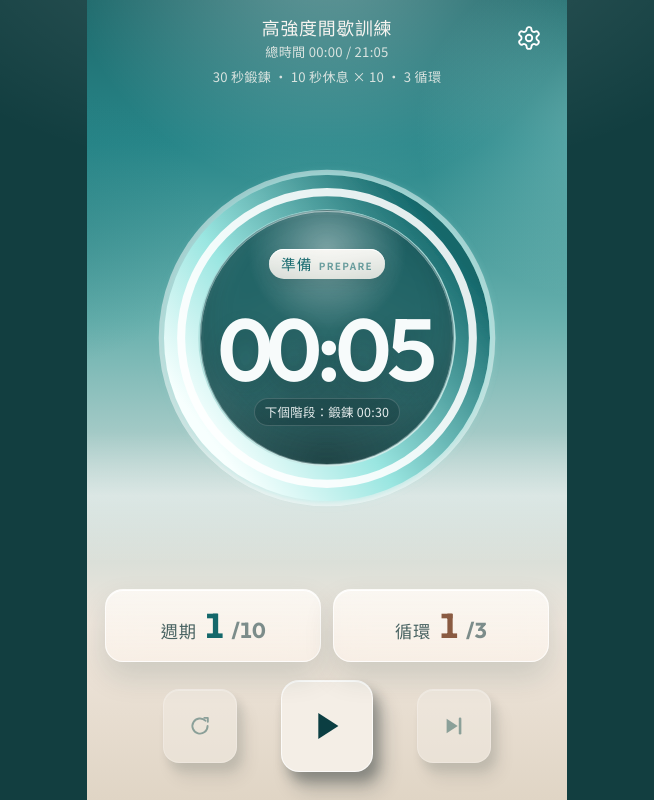
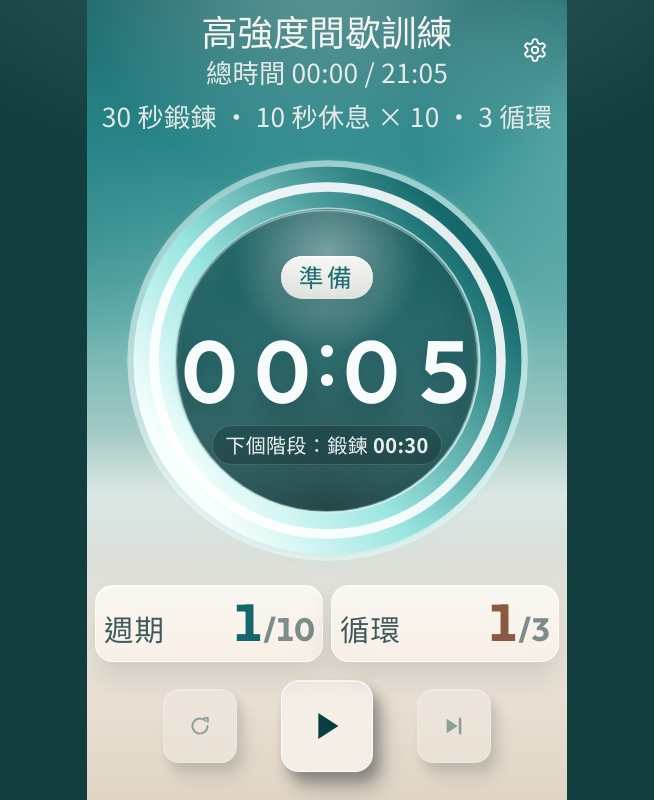
Before and after one commit to eb-barry/HIT-timer, a React (Vite) app: page / in a window 1280 px wide. Shown: the whole page, without its empty margins (313-967 px from the left). Built offline with nearby package versions, Linux system fonts and the light colour scheme.

Commit message:
Center the countdown ring and enlarge the timer type.
Keep the ring on the screen axis, drop the English phase label, open up the clock digits, and scale the header, next-phase chip, and round cards.

Co-authored-by: Barry <eb-barry@users.noreply.github.com>

```diff
--- a/src/components/TimerScreen.tsx
+++ b/src/components/TimerScreen.tsx
@@ -2,7 +2,7 @@ import { useEffect, useState } from "react";
 import { briefSummary, totalDurationSec } from "../timer/plan";
 import { formatClock } from "../timer/format";
 import { selectView, type TimerState } from "../timer/engine";
-import { PHASE_EN, PHASE_LABEL, type TimerConfig } from "../timer/types";
+import { PHASE_LABEL, type TimerConfig } from "../timer/types";
 import { IconGear, IconPause, IconPlay, IconReset, IconSkip } from "./Icons";
 import { Ring } from "./Ring";
 
@@ -72,11 +72,10 @@ export function TimerScreen({
         <Ring phase={view.phase} paused={view.paused} progressRef={progressRef}>
           <div className="phase-pill" data-testid="phase-label" style={{ color: PHASE_INK[view.phase] }}>
             {PHASE_LABEL[view.phase]}
-            <small>{PHASE_EN[view.phase]}</small>
           </div>
           <div className="cue-slot">{caption ? <span className="cue-flash">{caption}</span> : null}</div>
-          <div className="clock" data-testid="timer-clock" key={`${view.phase}-${view.displaySec}`}>
-            {formatClock(view.displaySec)}
+          <div className="clock" data-testid="timer-clock" aria-label={formatClock(view.displaySec)} key={`${view.phase}-${view.displaySec}`}>
+            <ClockFace seconds={view.displaySec} />
           </div>
           <div className="next-chip" data-testid="next-phase">
             {view.paused ? "已暫停" : view.nextText}
@@ -88,15 +87,19 @@ export function TimerScreen({
         <article className="glass stat">
           <p data-testid="round-label">
             <span className="stat-label">週期</span>
-            <strong>{view.round}</strong>
-            <span className="stat-of">/{view.rounds}</span>
+            <span className="stat-nums">
+              <strong>{view.round}</strong>
+              <span className="stat-of">/{view.rounds}</span>
+            </span>
           </p>
         </article>
         <article className="glass stat">
           <p data-testid="cycle-label">
             <span className="stat-label">循環</span>
-            <strong>{view.cycle}</strong>
-            <span className="stat-of">/{view.cycles}</span>
+            <span className="stat-nums">
+              <strong>{view.cycle}</strong>
+              <span className="stat-of">/{view.cycles}</span>
+            </span>
           </p>
         </article>
       </div>
@@ -169,3 +172,18 @@ export function TimerScreen({
     </section>
   );
 }
+
+function ClockFace({ seconds }: { seconds: number }) {
+  const parts = formatClock(seconds).split(":");
+  return parts.map((part, index) => (
+    <span className="clock-group" key={`${part}-${index}`}>
+      {index > 0 ? (
+        <span className="clock-colon" aria-hidden="true">
+          <i />
+          <i />
+        </span>
+      ) : null}
+      <span className="clock-digits">{part}</span>
+    </span>
+  ));
+}
--- a/src/styles.css
+++ b/src/styles.css
@@ -108,10 +108,10 @@ button:disabled { cursor: default; opacity: 0.42; }
 .topbar,
 .editor-bar {
   display: grid;
-  grid-template-columns: 48px 1fr 48px;
+  grid-template-columns: 40px 1fr 40px;
   align-items: center;
-  gap: 8px;
-  padding: calc(14px + env(safe-area-inset-top)) 16px 0;
+  gap: 4px;
+  padding: calc(10px + env(safe-area-inset-top)) 10px 0;
 }
 
 .editor-bar { grid-template-columns: 72px 1fr 72px; }
@@ -129,6 +129,9 @@ button:disabled { cursor: default; opacity: 0.42; }
 }
 
 .titles h1 {
+  font-size: 2.24rem;
+  line-height: 1.15;
+  letter-spacing: 0;
   white-space: nowrap;
   overflow: hidden;
   text-overflow: ellipsis;
@@ -138,14 +141,15 @@ button:disabled { cursor: default; opacity: 0.42; }
 
 .titles p,
 .summary {
-  margin: 2px 0 0;
-  color: rgba(247, 244, 240, 0.84);
-  font-size: 0.82rem;
-  letter-spacing: 0.02em;
+  margin: 4px 0 0;
+  color: rgba(247, 244, 240, 0.9);
+  font-size: 1.64rem;
+  line-height: 1.35;
+  letter-spacing: 0.01em;
 }
 
 .summary {
-  margin: 6px 20px 0;
+  margin: 8px 12px 0;
   text-align: center;
 }
 
@@ -197,17 +201,20 @@ button:disabled { cursor: default; opacity: 0.42; }
 .stage {
   flex: 1;
   min-height: 0;
+  width: 100%;
   display: grid;
   place-items: center;
-  padding: 6px 18px;
+  padding: 4px 0 2px;
+  container-type: size;
 }
 
 .ring {
   position: relative;
-  height: min(100%, 374px);
-  width: auto;
+  width: min(100cqw, 100cqh, 449px);
+  height: min(100cqw, 100cqh, 449px);
   max-width: 100%;
-  aspect-ratio: 1;
+  justify-self: center;
+  align-self: center;
 }
 
 .ring::before {
@@ -228,10 +235,11 @@ button:disabled { cursor: default; opacity: 0.42; }
 .ring-svg {
   position: relative;
   z-index: 1;
+  display: block;
   width: 100%;
   height: 100%;
   transform: rotate(-90deg);
-  overflow: visible;
+  overflow: hidden;
 }
 
 .ring-track,
@@ -288,22 +296,16 @@ button:disabled { cursor: default; opacity: 0.42; }
 
 .phase-pill {
   display: inline-flex;
-  align-items: baseline;
-  gap: 6px;
-  padding: 4px 12px 5px;
+  align-items: center;
+  justify-content: center;
+  padding: 6px 18px 7px;
   border-radius: 999px;
   background: linear-gradient(180deg, rgba(255, 252, 248, 0.94), rgba(255, 247, 240, 0.8));
   box-shadow: inset 0 1px 0 #fff, 0 6px 14px rgba(8, 32, 34, 0.12);
-  font-size: 0.92rem;
+  font-size: 1.55rem;
   font-weight: 700;
-  letter-spacing: 0.08em;
-}
-
-.phase-pill small {
-  font-size: 0.62rem;
   letter-spacing: 0.14em;
-  font-weight: 650;
-  opacity: 0.62;
+  line-height: 1.2;
 }
 
 .cue-slot {
@@ -316,33 +318,66 @@ button:disabled { cursor: default; opacity: 0.42; }
 }
 
 .clock {
+  display: flex;
+  align-items: center;
+  justify-content: center;
   font-family: Outfit, "Avenir Next", "Noto Sans TC", sans-serif;
   font-size: clamp(3.6rem, 15.4vw, 5.5rem);
   font-weight: 600;
-  line-height: 0.95;
-  letter-spacing: -0.04em;
+  line-height: 1;
+  letter-spacing: 0;
   font-variant-numeric: tabular-nums;
   text-shadow: 0 8px 18px rgba(6, 30, 32, 0.18);
   animation: pop 280ms ease;
 }
 
+.clock-group {
+  display: inline-flex;
+  align-items: center;
+}
+
+.clock-digits {
+  letter-spacing: 0.24em;
+  margin-right: -0.24em;
+}
+
+.clock-colon {
+  display: flex;
+  flex-direction: column;
+  justify-content: space-between;
+  width: 0.22em;
+  height: 0.46em;
+  margin: 0 0.1em 0.12em;
+}
+
+.clock-colon i {
+  display: block;
+  width: 0.13em;
+  height: 0.13em;
+  margin-inline: auto;
+  border-radius: 50%;
+  background: currentColor;
+}
+
 .next-chip {
-  margin-top: 8px;
-  max-width: 86%;
-  padding: 4px 10px;
+  margin-top: 10px;
+  max-width: 94%;
+  padding: 6px 12px;
   border-radius: 999px;
-  background: rgba(8, 30, 32, 0.22);
+  background: rgba(8, 30, 32, 0.28);
   border: 1px solid rgba(255, 255, 255, 0.16);
-  color: rgba(247, 251, 251, 0.92);
-  font-size: 0.78rem;
+  color: rgba(247, 251, 251, 0.94);
+  font-size: 1.25rem;
+  font-weight: 700;
+  line-height: 1.3;
   letter-spacing: 0.02em;
 }
 
 .stats {
   display: grid;
   grid-template-columns: 1fr 1fr;
-  gap: 12px;
-  padding: 0 18px;
+  gap: 8px;
+  padding: 0 8px;
 }
 
 .glass {
@@ -354,12 +389,12 @@ button:disabled { cursor: default; opacity: 0.42; }
 
 .stat {
   border-radius: 18px;
-  padding: 14px 12px;
+  padding: 12px 8px;
 }
 
 .stat-label {
-  color: rgba(20, 56, 58, 0.78);
-  font-size: 1.08rem;
+  color: rgba(20, 56, 58, 0.82);
+  font-size: 1.84rem;
   font-weight: 700;
   letter-spacing: 0.04em;
 }
@@ -367,34 +402,35 @@ button:disabled { cursor: default; opacity: 0.42; }
 .stat p {
   display: flex;
   align-items: baseline;
-  justify-content: center;
-  gap: 8px;
+  justify-content: space-between;
+  gap: 6px;
   margin: 0;
   white-space: nowrap;
   font-family: Outfit, "Noto Sans TC", sans-serif;
   font-variant-numeric: tabular-nums;
 }
 
+.stat-nums {
+  display: inline-flex;
+  align-items: baseline;
+  margin-left: auto;
+}
+
 .stat strong {
-  font-size: 2.15rem;
+  font-size: 3.22rem;
   font-weight: 700;
-  letter-spacing: -0.04em;
+  letter-spacing: 0;
   color: var(--deep);
+  line-height: 0.95;
 }
 
 .stat-of {
-  font-size: 1.35rem;
+  font-size: 2.02rem;
   font-weight: 700;
   color: rgba(20, 56, 58, 0.55);
 }
 
 .stat:last-child strong { color: #8a5b42; }
-
-@media (max-width: 360px) {
-  .stat strong { font-size: 1.85rem; }
-  .stat-label { font-size: 0.98rem; }
-  .stat-of { font-size: 1.15rem; }
-}
 
 .mini-pebble,
 .pebble {
```
